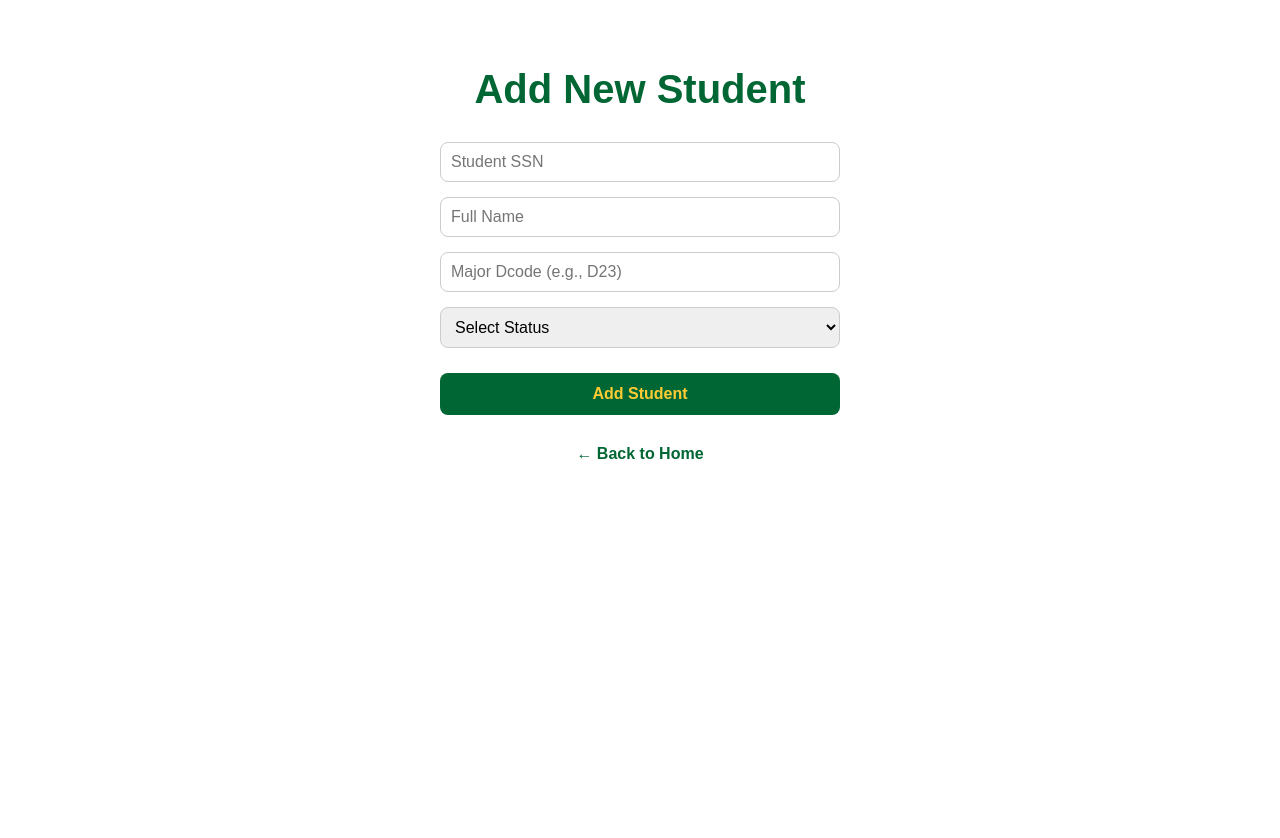
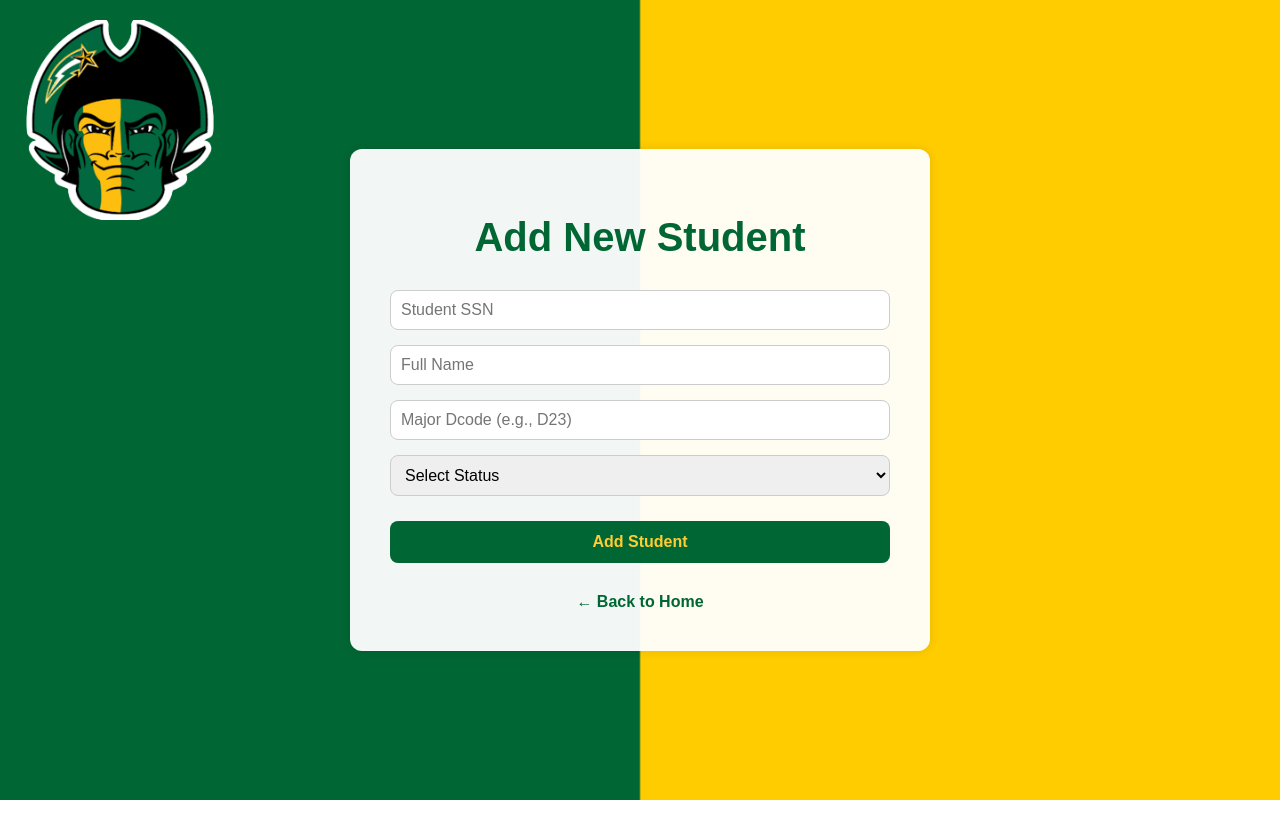
Before and after one commit to jsmolak93/student-planner-frontend, a Vue app in the folder vue-frontend/: page /add-student in a window 1280 px wide. Shown: the top 838 px of the page. After the commit the page ends 800 px from the top, so only its background shows below. Built offline with nearby package versions, Linux system fonts and the light colour scheme.

Commit message:
updated files

```diff
--- a/vue-frontend/src/components/CourseRecommendation.vue
+++ b/vue-frontend/src/components/CourseRecommendation.vue
@@ -1,6 +1,10 @@
 <template>
-  <div class="recommendation-container">
-    <h1>Course Recommendations</h1>
+  <div class="page-container">
+    <img src="/mason_logo.png" alt="Background" class="background-overlay" />
+    <img src="/mason_mascot.png" alt="GMU Logo" class="logo-top-left" />
+
+    <div class="form-wrapper">
+      <h1 class="page-title">Course Recommendations</h1>
 
       <div class="input-group">
         <input
@@ -26,9 +30,12 @@
       <div v-else-if="recommendationsFetched" class="no-results">
         <p>No recommendations found for this student.</p>
       </div>
+
       <RouterLink to="/" class="home-link">← Back to Home</RouterLink>
     </div>
+  </div>
 </template>
+
 
 <script>
 import axios from 'axios';
@@ -63,10 +70,50 @@ export default {
 </script>
 
 <style scoped>
-.recommendation-container {
-  padding: 30px;
-  background-color: #ffffff;
+.page-container {
+  position: relative;
+  min-height: 100vh;
+  width: 100vw;
+  overflow-x: hidden;
+  padding: 40px;
+  box-sizing: border-box;
+}
+
+.background-overlay {
+  position: fixed;
+  top: 0;
+  left: 0;
+  z-index: -1;
+  width: 100vw;
+  height: 100vh;
+  object-fit: cover;
+  object-position: center;
+  pointer-events: none;
+}
+
+.logo-top-left {
+  position: absolute;
+  top: 20px;
+  left: 20px;
+  width: 200px;
+  height: auto;
+  z-index: 0;
+}
+
+.form-wrapper {
+  background-color: rgba(255, 255, 255, 0.95);
+  padding: 40px;
+  border-radius: 12px;
+  box-shadow: 0 0 10px rgba(0,0,0,0.1);
   text-align: center;
+  max-width: 600px;
+  margin: 0 auto;
+}
+
+.page-title {
+  font-size: 2.5rem;
+  color: #006633;
+  margin-bottom: 30px;
 }
 
 .input-group {
@@ -82,8 +129,8 @@ export default {
 
 .primary-button {
   padding: 10px 20px;
-  background-color: #006633; /* GMU Green */
-  color: #ffcc33; /* GMU Gold */
+  background-color: #006633;
+  color: #ffcc33;
   font-weight: bold;
   border: none;
   border-radius: 5px;
@@ -91,7 +138,7 @@ export default {
 }
 
 .primary-button:hover {
-  background-color: #004d26; /* Darker GMU green */
+  background-color: #004d26;
   color: #ffffff;
 }
 
@@ -114,6 +161,7 @@ export default {
   font-size: 1rem;
   color: #666;
 }
+
 .home-link {
   display: block;
   margin-top: 40px;
@@ -122,4 +170,7 @@ export default {
   font-weight: bold;
 }
 
+.home-link:hover {
+  text-decoration: underline;
+}
 </style>
--- a/vue-frontend/src/components/CourseSearch.vue
+++ b/vue-frontend/src/components/CourseSearch.vue
@@ -1,5 +1,9 @@
 <template>
   <div class="page-container">
+    <img src="/mason_logo.png" alt="Background" class="background-overlay" />
+    <img src="/mason_mascot.png" alt="GMU Logo" class="logo-top-left" />
+
+    <div class="form-wrapper">
       <h1 class="page-title">Course Search</h1>
 
       <div class="filters">
@@ -46,7 +50,10 @@
 
       <RouterLink to="/" class="home-link">← Back to Home</RouterLink>
     </div>
+  </div>
 </template>
+
+
 
 <script>
 import axios from 'axios';
@@ -97,17 +104,52 @@ export default {
 </script>
 
 <style scoped>
+.background-overlay {
+  position: fixed;
+  top: 0;
+  left: 0;
+  z-index: -1;
+  width: 100vw;
+  height: 100vh;
+  object-fit: cover;
+  object-position: center;
+  pointer-events: none;
+}
+
+.logo-top-left {
+  position: absolute;
+  top: 20px;
+  left: 20px;
+  width: 200px;  /* Try increasing */
+  height: auto;
+  z-index: 0;
+}
+
+
 .page-container {
   padding: 40px;
   text-align: center;
-  background-color: #ffffff;
   min-height: 100vh;
+  background: linear-gradient(to right, #1d5934 50%, #f4c800 50%); /* GMU green & gold split */
+  position: relative;
+  z-index: 0;
 }
 
 .page-title {
   font-size: 2.5rem;
   color: #006633;
   margin-bottom: 30px;
+}
+
+.form-wrapper {
+  background-color: rgba(255, 255, 255, 0.95);
+  padding: 30px;
+  border-radius: 12px;
+  box-shadow: 0 0 10px rgba(0,0,0,0.1);
+  text-align: center;
+  max-width: 700px; /* Reduce from 900px or 100% */
+  width: 90%;
+  margin: 0 auto;
 }
 
 .filters, .student-option {
--- a/vue-frontend/src/components/StudentPlanner.vue
+++ b/vue-frontend/src/components/StudentPlanner.vue
@@ -1,5 +1,9 @@
 <template>
-  <div class="page-container">
+  <div class="page-with-logo">
+    <img src="/mason_logo.png" alt="GMU Background" class="background-overlay" />
+    <img src="/mason_mascot.png" alt="Top Left Logo" class="logo-top-left" />
+
+    <div class="form-wrapper">
       <h1 class="page-title">Student Planner</h1>
 
       <div class="search-form">
@@ -18,18 +22,15 @@
         <ul>
           <li v-for="(course, index) in plannedCourses" :key="index" class="course-item">
             <span>{{ course.dcode }} {{ course.cno }}</span>
-          <button @click="removeCourse(course.dcode, course.cno)" class="remove-button">
-            Remove
-          </button>
+            <button @click="removeCourse(course.dcode, course.cno)" class="remove-button">Remove</button>
           </li>
         </ul>
       </div>
 
-    <div v-else-if="searched" class="no-courses">
-      No planned courses yet.
-    </div>
+      <div v-else-if="searched" class="no-courses">No planned courses yet.</div>
 
       <RouterLink to="/" class="home-link">← Back to Home</RouterLink>
+    </div>
   </div>
 </template>
 
@@ -73,7 +74,7 @@ export default {
           dcode: this.newDcode,
           cno: parseInt(this.newCno)
         });
-        this.loadPlan(); // Refresh
+        this.loadPlan();
       } catch (err) {
         alert("Error adding course to plan.");
         console.error(err);
@@ -82,10 +83,10 @@ export default {
     async removeCourse(dcode, cno) {
       try {
         await axios.post(`http://localhost:5000/api/students/${this.ssn}/plan/remove`, {
-          dcode: dcode,
-          cno: cno
+          dcode,
+          cno
         });
-        this.loadPlan(); // Refresh
+        this.loadPlan();
       } catch (err) {
         alert("Error removing course.");
         console.error(err);
@@ -93,19 +94,53 @@ export default {
     }
   },
   mounted() {
-    if (this.ssn) {
-      this.loadPlan();
-    }
+    if (this.ssn) this.loadPlan();
   }
 };
 </script>
 
 <style scoped>
-.page-container {
+.page-with-logo {
+  position: relative;
+  height: 100vh;
+  width: 100vw;
+  overflow: hidden;
+  display: flex;
+  justify-content: center;
+  align-items: center;
+  padding: 0;
+  margin: 0;
+}
+
+.background-overlay {
+  position: absolute;
+  top: 0;
+  left: 0;
+  width: 100vw;
+  height: 100vh;
+  object-fit: cover;
+  object-position: center;
+  z-index: -1;
+  pointer-events: none;
+}
+
+.logo-top-left {
+  position: absolute;
+  top: 20px;
+  left: 20px;
+  width: 200px;
+  height: auto;
+  z-index: 1;
+}
+
+.form-wrapper {
+  background-color: rgba(255, 255, 255, 0.95);
   padding: 40px;
+  border-radius: 12px;
+  box-shadow: 0 0 10px rgba(0,0,0,0.1);
   text-align: center;
-  background-color: #ffffff;
-  min-height: 100vh;
+  max-width: 600px;
+  width: 100%;
 }
 
 .page-title {
@@ -116,11 +151,10 @@ export default {
 
 .search-form,
 .plan-form {
-  max-width: 400px;
-  margin: 0 auto 30px;
   display: flex;
   flex-direction: column;
   gap: 15px;
+  margin-bottom: 30px;
 }
 
 input {
@@ -148,20 +182,21 @@ input {
 
 .courses-list {
   margin-top: 30px;
+  text-align: left;
 }
 
 .sub-title {
   font-size: 1.8rem;
   color: #006633;
   margin-bottom: 20px;
+  text-align: center;
 }
 
 .course-item {
   display: flex;
-  justify-content: center;
+  justify-content: space-between;
   align-items: center;
-  gap: 15px;
-  margin-bottom: 10px;
+  padding: 6px 0;
 }
 
 .remove-button {
--- a/vue-frontend/src/components/addStudent.vue
+++ b/vue-frontend/src/components/addStudent.vue
@@ -1,7 +1,9 @@
 <template>
-  <div class="page-container">
+  <div class="page-with-logo">
+    <img src="/mason_logo.png" alt="GMU Background" class="background-overlay" />
+    <img src="/mason_mascot.png" alt="Top Left Logo" class="logo-top-left" />
+    <div class="form-wrapper">
       <h1 class="page-title">Add New Student</h1>
-
       <div class="student-form">
         <input v-model="student.ssn" placeholder="Student SSN" type="number" required />
         <input v-model="student.name" placeholder="Full Name" required />
@@ -18,8 +20,8 @@
       </div>
 
       <div v-if="message" class="message">{{ message }}</div>
-
       <RouterLink to="/" class="home-link">← Back to Home</RouterLink>
+    </div>
   </div>
 </template>
 
@@ -63,22 +65,55 @@ export default {
 </script>
 
 <style scoped>
-.page-container {
+.page-with-logo {
+  position: relative;
+  height: 100vh;
+  width: 100vw;
+  overflow: hidden;
+  display: flex;
+  justify-content: center;
+  align-items: center;
+  padding: 0;
+  margin: 0;
+}
+
+.background-overlay {
+  position: absolute;
+  top: 0;
+  left: 0;
+  width: 100vw;
+  height: 100vh;
+  object-fit: cover; /* fill entire background area */
+  object-position: center;
+  z-index: -1;
+  pointer-events: none;
+}
+.logo-top-left {
+  position: absolute;
+  top: 20px;
+  left: 20px;
+  width: 200px; /* adjust size as needed */
+  height: auto;
+  z-index: 1;
+}
+
+.form-wrapper {
+  background-color: rgba(255, 255, 255, 0.95);
   padding: 40px;
+  border-radius: 12px;
+  box-shadow: 0 0 10px rgba(0,0,0,0.1);
   text-align: center;
-  background-color: #ffffff;
-  min-height: 100vh;
+  max-width: 500px;
+  width: 100%;
 }
 
 .page-title {
   font-size: 2.5rem;
-  color: #006633; /* Mason Green */
+  color: #006633;
   margin-bottom: 30px;
 }
 
 .student-form {
-  max-width: 400px;
-  margin: 0 auto;
   display: flex;
   flex-direction: column;
 }
```
Also changed, not shown: vue-frontend/public/mason_logo.png (added), vue-frontend/public/mason_mascot.png (added). Lines whose indentation alone changed are shown as unchanged.
